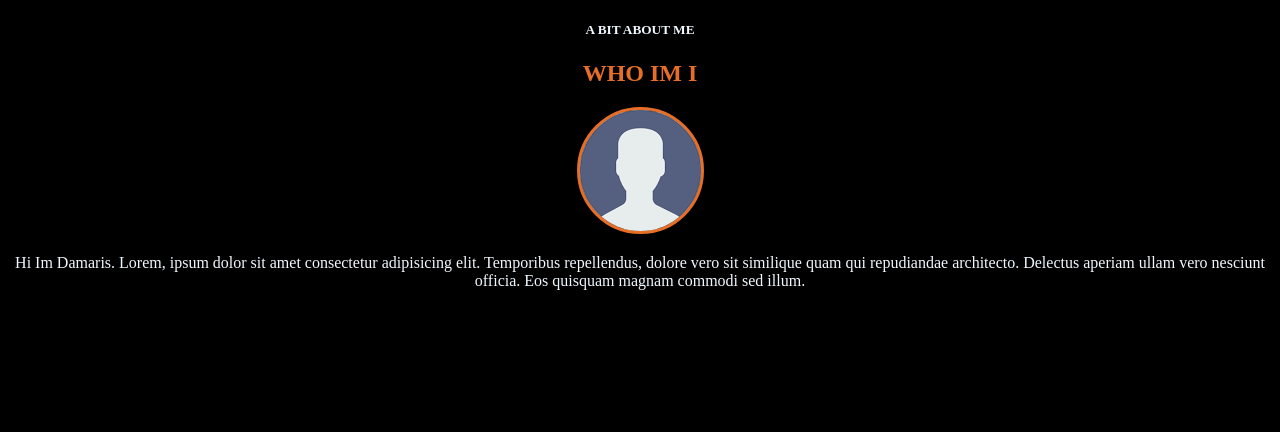
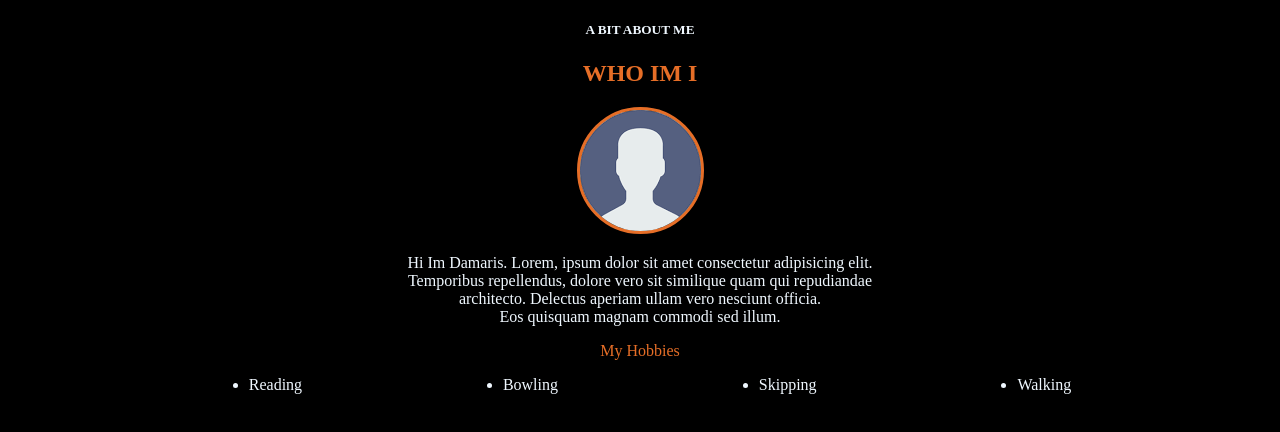
Before and after one commit to Damaris-Wanjiru/work, a plain HTML site: page index.html in a window 1280 px wide. Drawn offline with Linux system fonts and the light colour scheme.

Commit message:
my hobbies

```diff
--- a/index.css
+++ b/index.css
@@ -12,3 +12,15 @@ img{
     border-radius: 50%;
     border: solid #e66e27;
 }
+.nin{
+color: #e66e27;
+}
+#jij{
+    text-align: center;
+}
+.kik{
+    color: aliceblue;
+    display: flex;
+    justify-content: space-evenly;
+
+}
--- a/index.html
+++ b/index.html
@@ -13,14 +13,20 @@
         <h2 id="vin">WHO IM I</h2>
         <img src="img/images.png" alt="">
         <p>Hi Im Damaris. Lorem, ipsum dolor sit amet
-             consectetur adipisicing elit. Temporibus
+             consectetur adipisicing elit. <br> Temporibus
               repellendus, dolore vero sit similique
-               quam qui repudiandae architecto. Delectus
-               aperiam ullam vero nesciunt officia. Eos
+               quam qui repudiandae <br> architecto. Delectus
+               aperiam ullam vero nesciunt officia. <br> Eos
                quisquam magnam commodi sed illum.</p>
-
-
-
+    </div>
+    <div id="jij">
+        <p class="nin">My Hobbies</p>
+        <ul class="kik">
+            <li >Reading</li>
+            <li>Bowling</li>
+            <li>Skipping</li>
+            <li>Walking</li>
+        </ul>
 
     </div>
 
```
